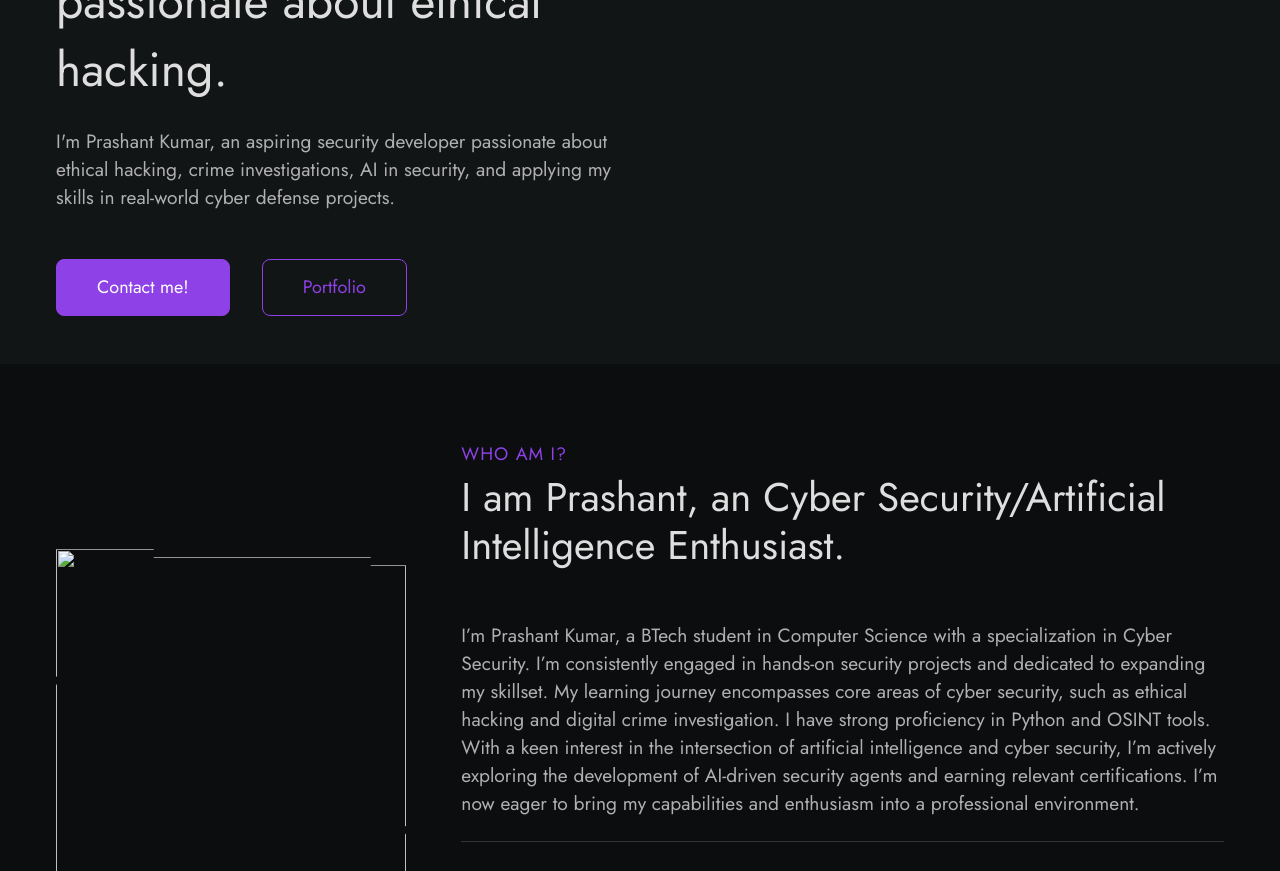
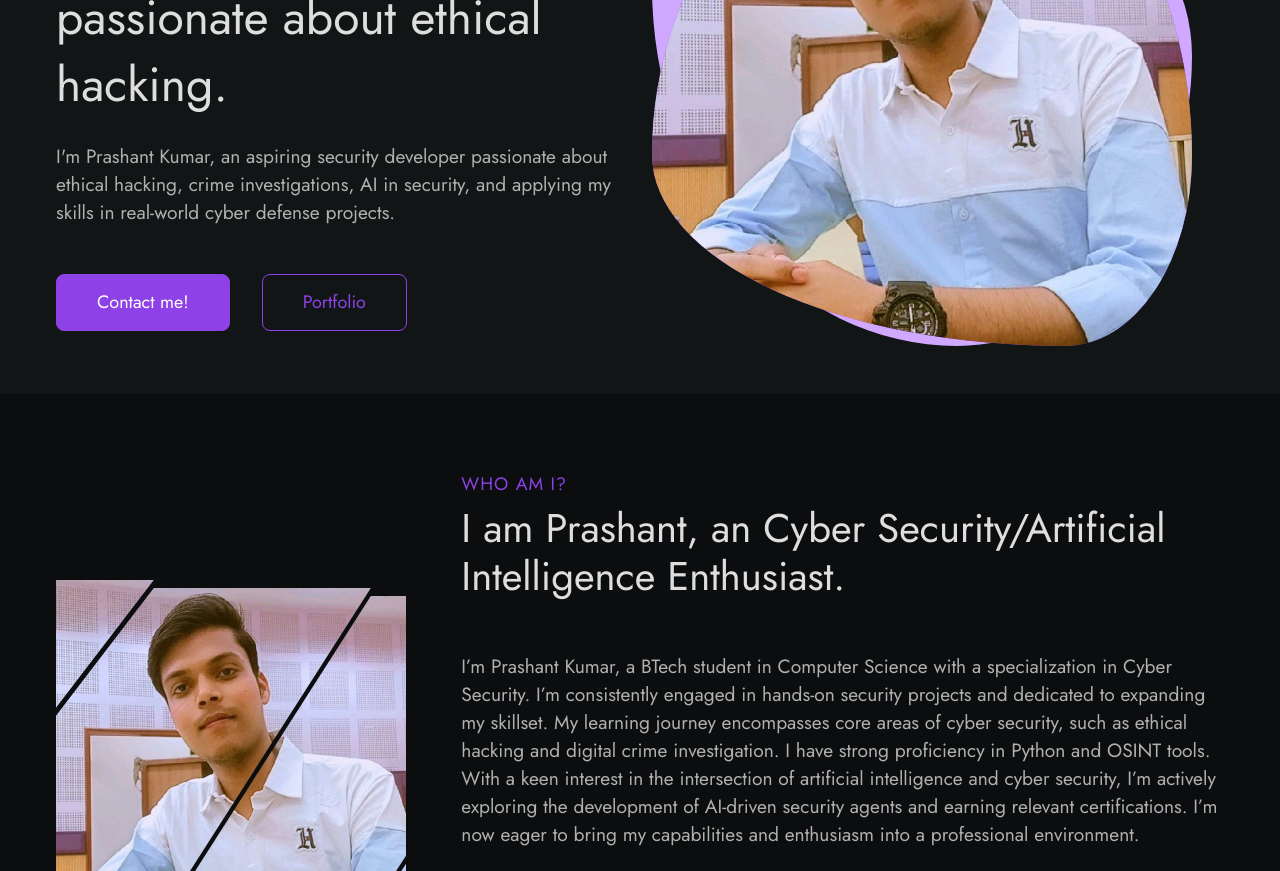
Before and after one commit to Prashant1cyber2code/portfolio-website, a plain HTML site: page index.html in a window 1280 px wide. Shown: the part 338-1209 px from the top of the page. Drawn offline with Linux system fonts and the light colour scheme; files that its build step writes are made by us from their sources.

Commit message:
Update index.html

```diff
--- a/index.html
+++ b/index.html
@@ -3,7 +3,7 @@
 
 <head>
     <meta charset="UTF-8" />
-    <link rel="shortcut icon" type="x-icon" href="assets/img/icon.png">
+    <link rel="shortcut icon" type="x-icon" href="icon.png">
     <meta name="viewport" content="width=device-width, initial-scale=1.0" />
 
     <!--=============== FONT AWESOME ===============-->
@@ -83,13 +83,13 @@
                     </p>
                     <div class="home__btns">
                         <a href="#contact" class="btn">Contact me!</a>
-                        </br><a href="assets/pdf/prashant resume.pdf" class="btn btn--transparent">Portfolio</a>
+                        </br><a href="prashant resume.pdf" class="btn btn--transparent">Portfolio</a>
                     </div>
 
 
                 </div>
                 <div class="home__img-wrapper">
-                    <img src="assets/img/pk.jpg" alt="" class="home__img" />
+                    <img src="pk.jpg" alt="" class="home__img" />
                 </div>
             </div>
         </section>
@@ -98,10 +98,10 @@
         <section class="about section" id="about">
             <div class="about__container container grid">
                 <div class="about__img-wrapper">
-                    <img src="assets/img/about.jpg" alt="" class="about__img" height="390" width="350">
-                    <img src="assets/img/about.jpg" alt="" class="about__img" height="390" width="350">
-                    <img src="assets/img/about.jpg" alt="" class="about__img" height="390" width="350">
-                    <img src="assets/img/about.jpg" alt="" class="about__img" height="390" width="350">
+                    <img src="about.jpg" alt="" class="about__img" height="390" width="350">
+                    <img src="about.jpg" alt="" class="about__img" height="390" width="350">
+                    <img src="about.jpg" alt="" class="about__img" height="390" width="350">
+                    <img src="about.jpg" alt="" class="about__img" height="390" width="350">
                 </div>
                 <div class="about__content">
                     <h2 class="section__title" data-title="Who am I?">
@@ -140,7 +140,7 @@
                     </ul>
 
                     <div class="about__bottom">
-                        <a href="assets/pdf/prashant resume.pdf" class="btn">Download CV</a>
+                        <a href="prashant resume.pdf" class="btn">Download CV</a>
                         <div class="about__social--links">
                             <a href="https://www.linkedin.com/in/prashant-kumar-566555289/"
                                 class="about__social-link">
```
